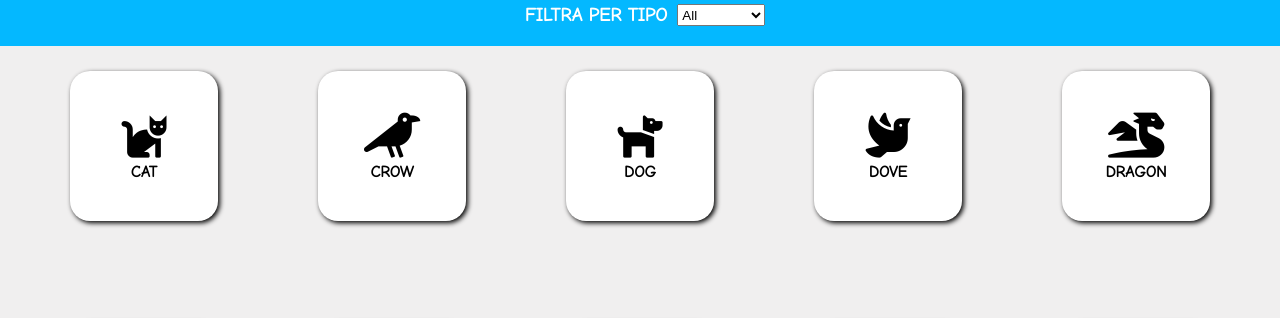
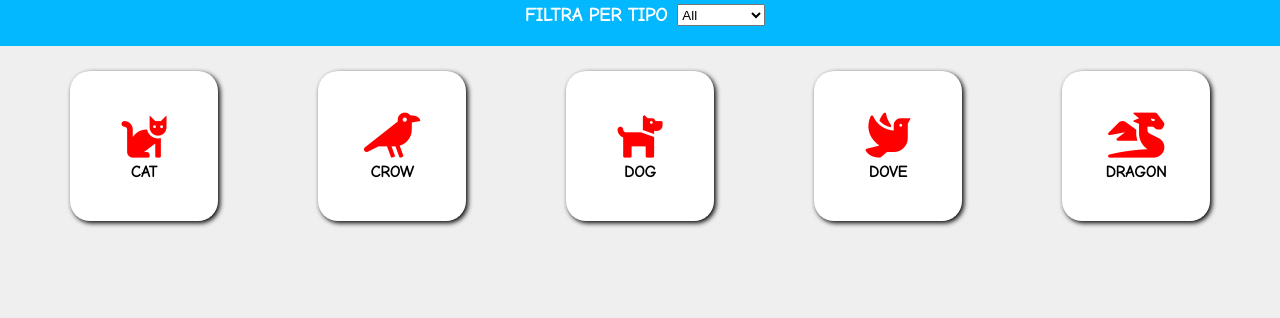
Before and after one commit to Obez99/js-es6-icons, a plain HTML site: page index.html in a window 1280 px wide. Shown: the part 99-417 px from the top of the page. Drawn offline with Linux system fonts and the light colour scheme.

Commit message:
Adds typeToColor function

```diff
--- a/scripts.js
+++ b/scripts.js
@@ -100,12 +100,18 @@ const icons =
 
 const iconsContainer = document.getElementById("container")
 
+const typeToColor = {
+  "user": "blue",
+  "animal": "red",
+  "vegetable": "green"
+}
+
 for (let i = 0; i < icons.length; i++) {
-  const { name, prefix, family } = icons[i]
+  const { name, prefix, family, type } = icons[i]
 
   iconsContainer.innerHTML += `<div class="icon_box">
                                   <div class="icon">
-                                  <i class="${family} ${prefix}${name}"></i>
+                                    <i style="color:${typeToColor[type]}" class="${family} ${prefix}${name}"></i>
                                     </div>
                                     <div class="icon_title">
                                     <h4>${name.toUpperCase()}</h4>
--- a/style.css
+++ b/style.css
@@ -58,8 +58,6 @@ h3{
 }
 
 
-
-
 #container{
   display: flex;
   flex-wrap: wrap;
```
Lines whose indentation alone changed are shown as unchanged.
